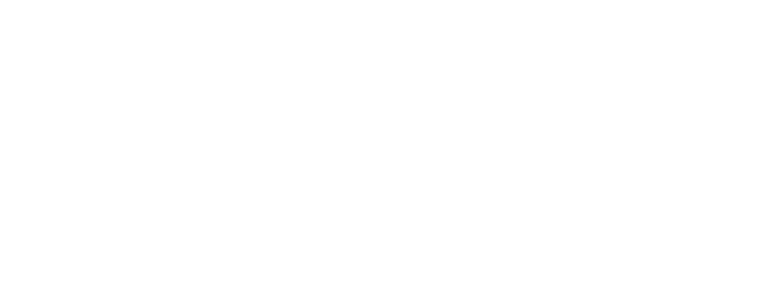
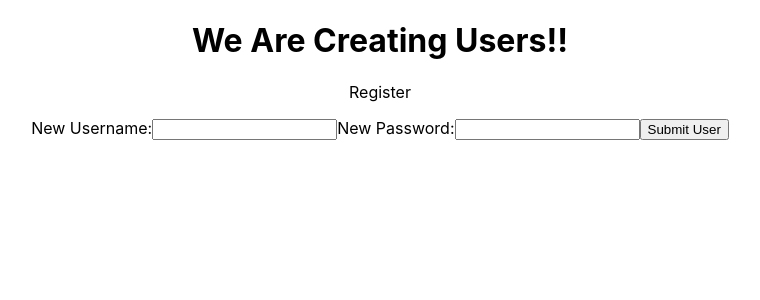
Before and after one commit to Miguel2493/stranger_things2023, a React (Create React App) app: page /users/register in a window 1280 px wide. Before the commit this address had no page. Shown: the top 300 px of the page, without its empty margins (260-1020 px from the left). Built offline with nearby package versions, Linux system fonts and the light colour scheme.

Commit message:
updated CreateUser element

```diff
--- a/src/App.js
+++ b/src/App.js
@@ -2,7 +2,7 @@
 import { React } from "react";
 import logo from './logo.svg';
 import './App.css';
-import { Posts, Home } from "./components";
+import { CreateUser, Posts, Home } from "./components";
 
 function App() {
   return (
@@ -10,6 +10,7 @@
       <Routes>
         <Route path="/" element={<Home />}></Route>
         <Route path="/posts" element={<Posts />}></Route>
+        <Route path="/users/register" element={<CreateUser />}></Route>
       </Routes>
     </div>
 
--- /dev/null
+++ b/src/components/CreateUser.jsx
@@ -0,0 +1,58 @@
+import { React, useState, useEffect } from "react";
+
+const COHORT_NAME = "2104-UIC-RM-WEB-PT";
+
+const BASE_URL = `https://strangers-things.herokuapp.com/api/${COHORT_NAME}`;
+
+const postEndPoint = BASE_URL + `/users/register`;
+
+const CreateUser = () => {
+  const [username, setUserName] = useState("");
+  const [password, setPassword] = useState("");
+
+  const onFormSubmit = (event) => {
+    event.preventDefault();
+    const userLogIn = {
+      username,
+      password,
+    };
+
+    // const verifyLogIn = postEndPoint;
+    // fetch(verifyLogIn, {
+    //   method: "POST",
+    //   headers: {
+    //     "Content-Type": "application/json",
+    //   },
+    //   body: JSON.stringify({
+    //     user: {
+    //       username: "",
+    //       password: "",
+    //     },
+    //   }),
+    // })
+    //   .then((res) => {
+    //     console.log("This is the login response", res, res.json);
+    //     return res.json();
+    //   })
+    //   .catch(console.error);
+  };
+  return (
+    <>
+      <h1>We Are Creating Users!!</h1>
+      <p>Register</p>
+      <form onSubmit={onFormSubmit}>
+        <label>
+          New Username:
+          <input type="text" value={username} onChange={setUserName}></input>
+        </label>
+        <label>
+          New Password:
+          <input type="text" value={password} onChange={setPassword}></input>
+        </label>
+        <button type="submit">Submit User</button>
+      </form>
+    </>
+  );
+};
+
+export default CreateUser;
--- a/src/components/Home.jsx
+++ b/src/components/Home.jsx
@@ -3,7 +3,7 @@
 const Home = () => {
   return (
     <div>
-      <header>Welcome Home ! </header>
+      <h1>Welcome Home ! </h1>
     </div>
   );
 };
--- a/src/components/Posts.jsx
+++ b/src/components/Posts.jsx
@@ -58,11 +58,12 @@
 
   return (
     <>
-      <header>Where are the post?</header>
+      <h1>Where are the post?</h1>
       {posts.map((post, index) => (
         <div key={index}>
-          <h1>{post.title}</h1>
+          <h2>{post.title}</h2>
           <div>{post.description}</div>
+          <div>{post.price}</div>
         </div>
       ))}
     </>
--- a/src/components/index.js
+++ b/src/components/index.js
@@ -1,4 +1,5 @@
 import Home from "./Home";
 import Posts from "./Posts";
+import CreateUser from "./CreateUser";
 
-export { Home, Posts };
+export { Home, Posts, CreateUser };
```
